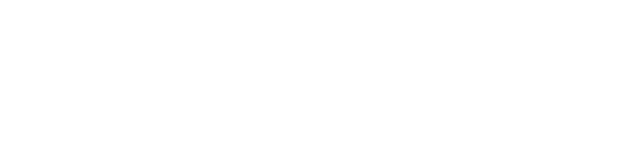
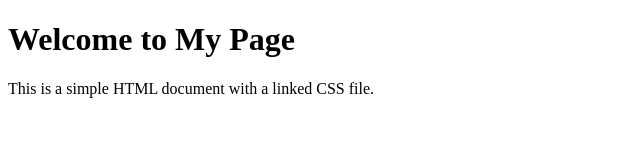
Before and after one commit to Kolstad08/P-Eksamen, a plain HTML site: page index.html in a window 1280 px wide. Shown: the whole page, without its empty margins (0-640 px from the left). Drawn offline with Linux system fonts and the light colour scheme.

Commit message:
add java

```diff
--- a/index.html
+++ b/index.html
@@ -4,6 +4,13 @@
     <meta charset="UTF-8" />
     <meta name="viewport" content="width=device-width, initial-scale=1.0" />
     <title>Document</title>
+    <link rel="stylesheet" href="style.css" />
   </head>
-  <body></body>
+  <body>
+    <div class="container">
+      <h1>Welcome to My Page</h1>
+      <p>This is a simple HTML document with a linked CSS file.</p>
+    </div>
+    <script src="script.js"></script>
+  </body>
 </html>
```
